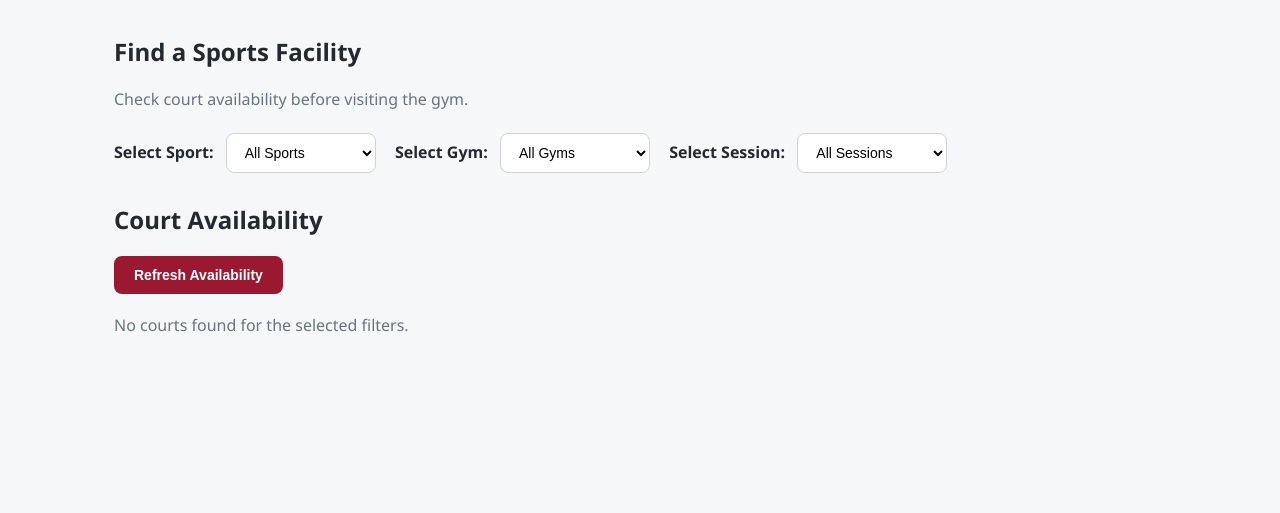
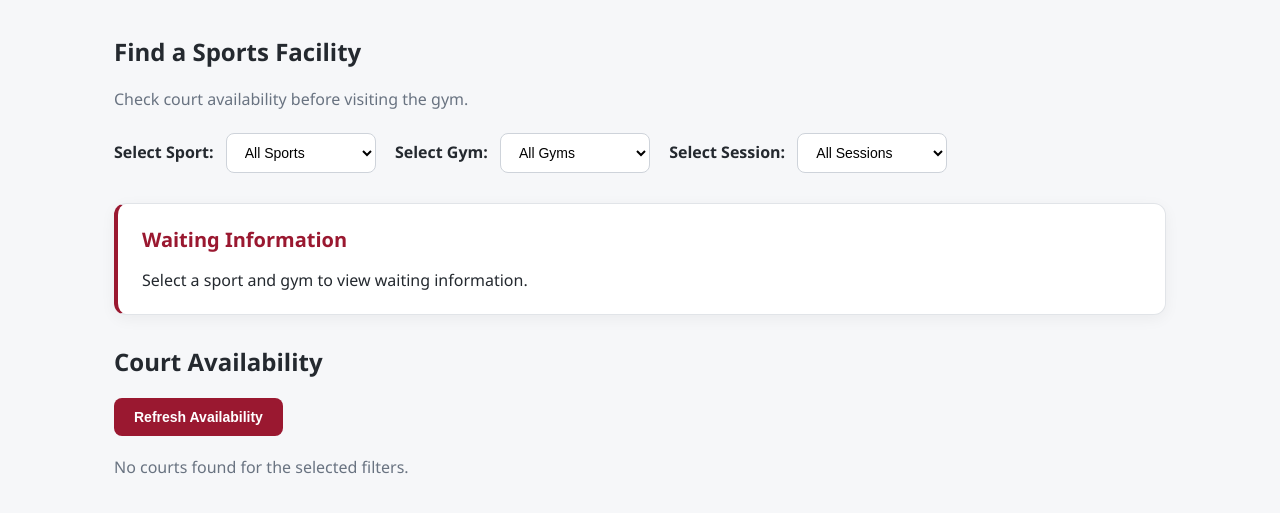
Before and after one commit to boeighty2/cmpt276-RecQ, a Spring Boot app: page /facilities in a window 1280 px wide. Shown: the part 118-631 px from the top of the page. Run offline with Spring Boot 4, Linux system fonts and the light colour scheme; the visitor is signed in with stand-in values (Sample User, id 1); data that the repository does not hold is empty; some of the project's set-up classes (security, data sources, template engines, error pages and the like) are left out, and stand-ins take their place.

Commit message:
feat: integrate Epic 4 waiting count into facility discovery

```diff
--- a/src/main/resources/static/css/epic2.css
+++ b/src/main/resources/static/css/epic2.css
@@ -95,6 +95,34 @@ button:focus-visible {
     font-weight: 500;
 }
 
+/* Waiting Information Section */
+#waitingSection {
+    background-color: white;
+    padding: 22px 24px;
+    margin-top: 30px;
+    border-radius: 12px;
+    border: 1px solid #e1e4e8;
+    border-left: 4px solid #9a1830;
+    box-shadow: 0 4px 15px rgba(0, 0, 0, 0.05);
+}
+
+/* Waiting Information Heading */
+#waitingHeading {
+    margin-top: 0;
+    margin-bottom: 15px;
+    color: #9a1830;
+    font-size: 20px;
+}
+
+/* Waiting Count Message */
+#waitingMessage {
+    margin: 0;
+    color: #24292f;
+    font-size: 16px;
+    font-weight: 500;
+    line-height: 1.5;
+}
+
 /* Court Cards */
 #courtList {
     display: grid;
--- a/src/main/resources/static/js/facilities.js
+++ b/src/main/resources/static/js/facilities.js
@@ -9,6 +9,12 @@ const sessionSelect = document.getElementById("session");
 const courtList = document.getElementById("courtList");
 const statusMessage = document.getElementById("statusMessage");
 const refreshButton = document.getElementById("refreshButton");
+
+// Waiting Count elements
+const waitingMessage = document.getElementById("waitingMessage");
+const waitingCountList = document.getElementById("waitingCountList");
+
+let waitingRequestId = 0;
 
 // Get court information from Epic 3 API
 async function loadCourts() {
@@ -37,8 +43,94 @@ async function loadCourts() {
     } catch (error) {
         allCourts = [];
         courtList.replaceChildren();
+
         statusMessage.textContent =
             "Unable to load court information. Please try again.";
+
+        // Clear outdated waiting information
+        waitingRequestId++;
+        waitingCountList.replaceChildren();
+
+        waitingMessage.textContent =
+            "Waiting information is unavailable. Please refresh.";
+
+        console.error(error);
+    }
+}
+
+// Get waiting count from Epic 4 API
+async function loadWaitingCount() {
+
+    const requestId = ++waitingRequestId;
+
+    const gym = gymSelect.value;
+    const sport = sportSelect.value;
+
+    waitingCountList.replaceChildren();
+
+    // A specific gym and sport must be selected
+    if (!gym || !sport) {
+        waitingMessage.textContent =
+            "Select a sport and gym to view waiting information.";
+        return;
+    }
+
+    waitingMessage.textContent =
+        "Loading waiting information...";
+
+    try {
+        const params = new URLSearchParams({
+            gym: gym,
+            sport: sport
+        });
+
+        const response = await fetch(
+            `/api/queue/count?${params.toString()}`,
+            { cache: "no-store" }
+        );
+
+        if (!response.ok) {
+            throw new Error("Failed to load waiting count");
+        }
+
+        const data = await response.json();
+
+        // Ignore outdated responses
+        if (requestId !== waitingRequestId) {
+            return;
+        }
+
+        // Check the response data
+        if (
+            typeof data.queueActive !== "boolean" ||
+            !Number.isInteger(data.waitingCount) ||
+            data.waitingCount < 0
+        ) {
+            throw new Error("Invalid waiting count data");
+        }
+
+        // Sport is closed or has no active queue
+        if (!data.queueActive) {
+            waitingMessage.textContent =
+                `No active queue for ${gym} - ${sport}.`;
+            return;
+        }
+
+        // Display the current waiting count
+        const count = data.waitingCount;
+
+        waitingMessage.textContent =
+            `${gym} - ${sport}: ${count} ` +
+            `${count === 1 ? "person" : "people"} waiting.`;
+
+    } catch (error) {
+
+        if (requestId !== waitingRequestId) {
+            return;
+        }
+
+        waitingMessage.textContent =
+            "Unable to load waiting information. Please try again.";
 
         console.error(error);
     }
@@ -90,6 +182,9 @@ function updateFilters() {
 function displayCourts() {
 
     courtList.replaceChildren();
+
+    // Update waiting count when filters change
+    loadWaitingCount();
 
     const filteredCourts = allCourts.filter(court => {
         return (
--- a/src/main/resources/templates/participant/facilities.html
+++ b/src/main/resources/templates/participant/facilities.html
@@ -41,6 +41,19 @@
             <option value="">All Sessions</option>
         </select>
 
+                <!-- Waiting Count Section -->
+        <section id="waitingSection" aria-labelledby="waitingHeading">
+
+            <h2 id="waitingHeading">Waiting Information</h2>
+
+            <p id="waitingMessage" role="status">
+                Select a sport and gym to view waiting information.
+            </p>
+
+            <div id="waitingCountList"></div>
+
+        </section>
+
         <h2>Court Availability</h2>
 
         <button id="refreshButton" type="button">
```
